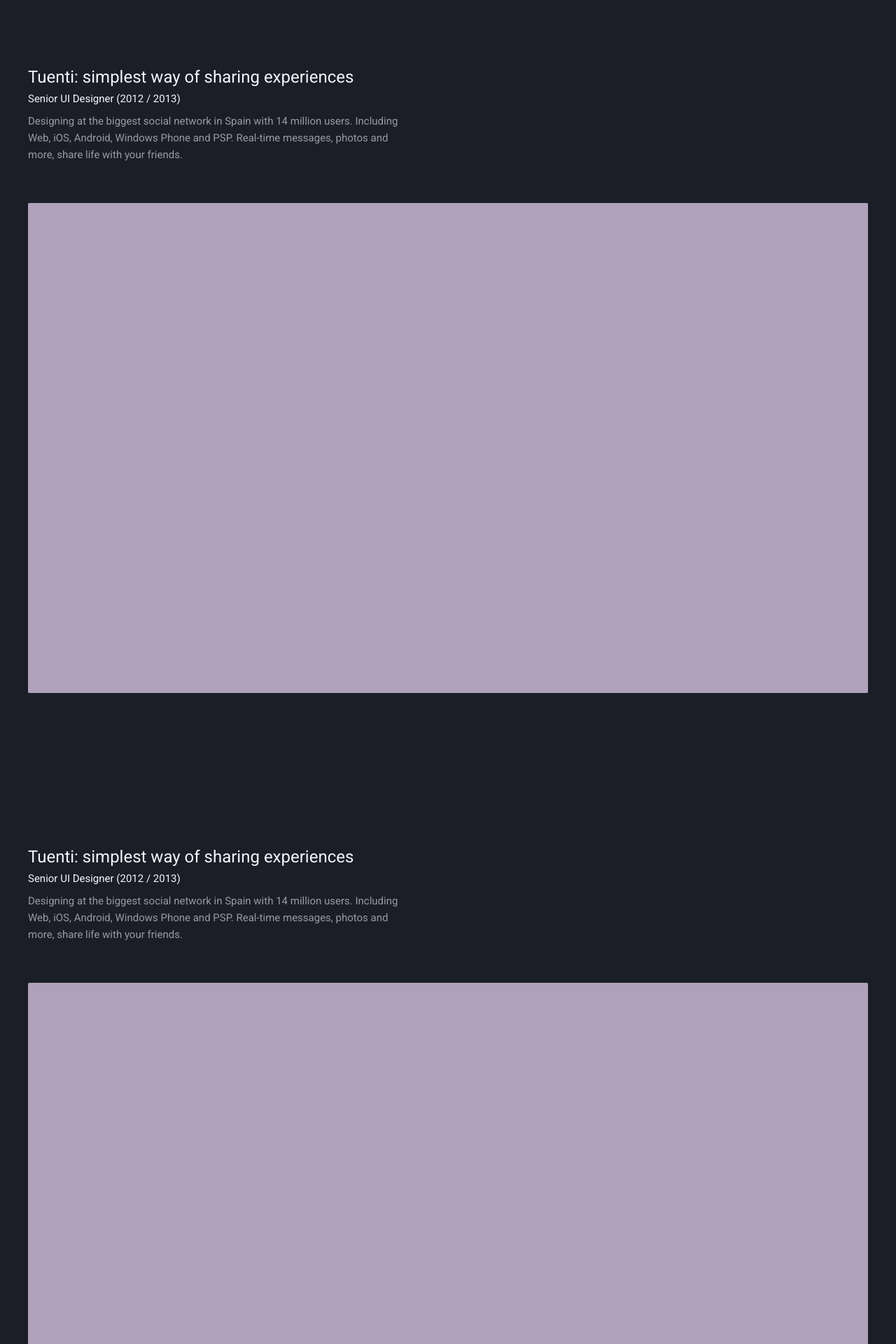
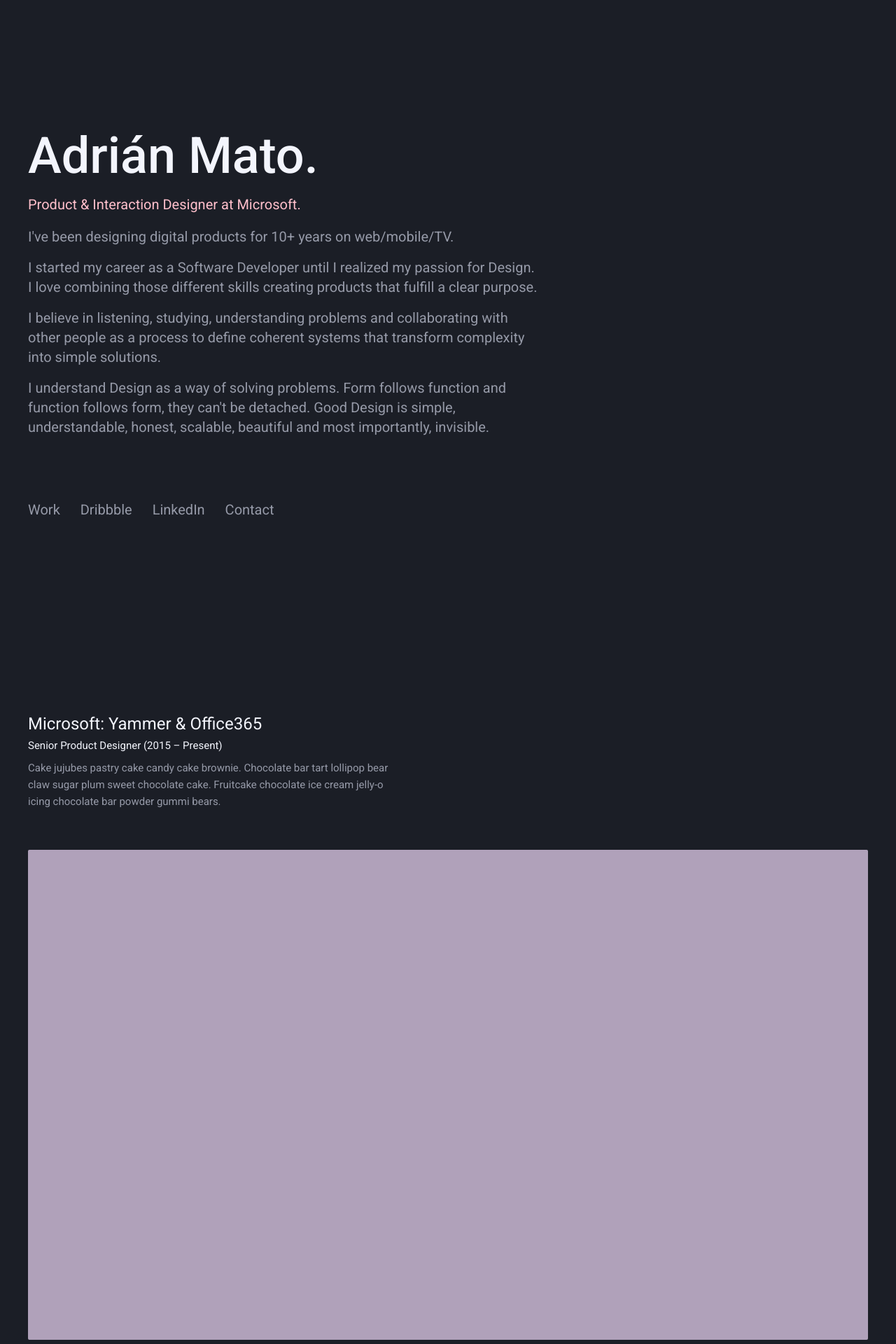
Before and after one commit to adrianmg/adrianmg.github.io, a Jekyll site: the page built from index.md, in a window 1280 px wide. Shown: the top 1920 px of the page at 70% size. Built offline with Jekyll 4.4.1, drawn with Linux system fonts in a browser that asks for light colours; nearby versions of some CDN libraries; some of the changed text lies outside the part shown.

Commit message:
Added bio intro description

```diff
--- a/_includes/projects.html
+++ b/_includes/projects.html
@@ -3,15 +3,31 @@
 
 <div class="projects-grid">
 
-	<!-- Project -->
+	<!-- Project Microsoft Yammer -->
 	<div class="projects-grid__project">
 		<div class="projects-grid__project-description">
-			<h2>Tuenti: simplest way of sharing experiences</h2>
-			<h3>Senior UI Designer (2012 / 2013)</h3>
+			<h2>Microsoft: Yammer & Office365</h2>
+			<h3>Senior Product Designer (2015 – Present)</h3>
 			<p>
-				Designing at the biggest social network in Spain with 14 million users.
-				Including Web, iOS, Android, Windows Phone and PSP.
-				Real-time messages, photos and more, share life with your friends.
+				Cake jujubes pastry cake candy cake brownie. Chocolate bar tart lollipop
+				bear claw sugar plum sweet chocolate cake. Fruitcake chocolate ice cream
+				jelly-o icing chocolate bar powder gummi bears.
+			</p>
+		</div>
+		<a class="projects-grid__project-preview" href="#">
+			<img src="{{ "/projects/00-preview.png" | relative_url }}">
+		</a>
+	</div>
+
+	<!-- Project Fever -->
+	<div class="projects-grid__project">
+		<div class="projects-grid__project-description">
+			<h2>Fever: the social event discovery tool</h2>
+			<h3>Head of Product Design (2013 – 2014)</h3>
+			<p>
+				Leading the product, designing and coordinating the engineering team.
+				<br>
+				People discover new events based on purchases from friends and other interesting people, avoiding editorial content.
 			</p>
 		</div>
 		<a class="projects-grid__project-preview" href="#">
@@ -23,7 +39,7 @@
 	<div class="projects-grid__project">
 		<div class="projects-grid__project-description">
 			<h2>Tuenti: simplest way of sharing experiences</h2>
-			<h3>Senior UI Designer (2012 / 2013)</h3>
+			<h3>Senior UI Designer (2012 – 2013)</h3>
 			<p>
 				Designing at the biggest social network in Spain with 14 million users.
 				Including Web, iOS, Android, Windows Phone and PSP.
--- a/_layouts/home.html
+++ b/_layouts/home.html
@@ -3,20 +3,37 @@
   {% include head.html %}
   <body>
 
+    <div class="bio-intro">
 
-    <!-- <div class="home">
-      <div class="home-inner">
-        <h1>{{ site.title}}.</h1>
-        <p>{{ site.description }}<br>I love conceptualizing and executing products that solve real problems.</p>
+      <div class="bio-intro-desc">
+        <h1>Adri&aacute;n Mato.</h1>
+        <h2>Product & Interaction Designer at Microsoft.</h2>
+        <p>
+          I've been designing digital products for 10+ years on web/mobile/TV.
+        </p>
+        <p>
+          I started my career as a Software Developer until I realized my passion for Design.
+          I love combining those different skills creating products that fulfill a clear purpose.
+        </p>
+        <p>
+          I believe in listening, studying, understanding problems and collaborating
+          with other people as a process to define coherent systems that transform complexity into simple solutions.
+        </p>
+        <p>
+          I understand Design as a way of solving problems. Form follows function
+          and function follows form, they can't be detached. Good Design is simple,
+          understandable, honest, scalable, beautiful and most importantly, invisible.
+        </p>
       </div>
-      <ul class="home-menu h-absolute">
-        <li><a href="#projects">Projects</a></li>
-        <li><a href="http://www.linkedin.com/in/adrianmg">Linkedin</a></li>
+
+      <ul class="bio-intro-nav">
+        <li><a href="#projects">Work</a></li>
         <li><a href="http://dribbble.com/adrianmg">Dribbble</a></li>
-        <li><a href="http://tumblr.adrianmato.com/">Devlog</a></li>
+        <li><a href="http://linkedin.com/in/adrianmg">LinkedIn</a></li>
         <li><a href="mailto:hello@adrianmato.com">Contact</a></li>
       </ul>
-    </div> -->
+
+    </div>
 
     {% include projects.html %}
 
--- a/_sass/main.scss
+++ b/_sass/main.scss
@@ -2,19 +2,19 @@
 
 // Define defaults for each variable.
 
-$base-font-family: "Roboto", sans-serif !default;
-$base-font-size:   2.4rem !default;
-$base-font-weight: 400 !default;
-$small-font-size:  $base-font-size * 0.875 !default;
-$base-line-height: 1 !default;
+$base-font-family:  "Roboto", sans-serif !default;
+$base-font-size:    2.4rem !default;
+$base-font-weight:  400 !default;
+$small-font-size:   $base-font-size * 0.875 !default;
+$base-line-height:  1 !default;
 
-$text-color:       #969AA8 !default;
-$background-color: #1B1E26 !default;
-$brand-color:      #FFBFCB !default;
-$title-color:      #F3F5FD !default;
-// $brand-color:      #63b1bf !default;
+$text-color:        #969AA8 !default;
+$background-color:  #1B1E26 !default;
+$brand-color:       #FFBFCB !default;
+$title-color:       #F3F5FD !default;
 
-$base-padding:			3.4em !default;
+$base-padding:      3.4em !default;
+$base-max-width:    120.0rem !default;
 
 // Import partials.
 @import
--- a/_sass/res/_base.scss
+++ b/_sass/res/_base.scss
@@ -63,6 +63,7 @@
  */
 h1, h2, h3 {
   color: $title-color;
+  font-weight: 400;
 }
 
 /**
--- a/_sass/res/_layout.scss
+++ b/_sass/res/_layout.scss
@@ -1,9 +1,78 @@
 /**
  * Basics
  */
+
 body {
-  padding: 0 4.0rem;
+  padding: 0 2.4rem;
+  animation: fadeIn 1.2s;
 }
+
+img {
+  max-width: 100%;
+}
+
+@keyframes fadeIn {
+  from {  opacity:0; }
+  to {    opacity:1; }
+}
+
+
+/**
+ * Bio: intro
+ */
+
+.bio-intro {
+  max-width: $base-max-width;
+  margin: 20vh auto 0;
+  padding-bottom: 20vh;
+  font-size: 2.0rem;
+}
+
+.bio-intro-desc {
+  max-width: 73.2rem;
+}
+
+.bio-intro-desc h1 {
+  font-size: 7.2rem;
+  font-weight: 500;
+  margin-bottom: 1.1rem;
+
+}
+
+.bio-intro-desc h2 {
+  font-size: 2.0rem;
+  line-height: 3.2rem;
+  color: $brand-color;
+  margin-bottom: 1.6rem;
+}
+
+.bio-intro-desc p {
+  line-height: 2.8rem;
+  margin-bottom: 1.6rem
+}
+
+/**
+ * Bio: navigation
+ */
+
+.bio-intro-nav {
+  margin-top: 7.6rem;
+  display: inline-block;
+}
+
+.bio-intro-nav li {
+  display: inline-block;
+  margin-right: 2.4rem;
+}
+
+.bio-intro-nav a {
+  color: $text-color;
+  text-decoration: none;
+}
+.bio-intro-nav a:hover {
+  color: $brand-color;
+}
+
 
 /**
  * Projects Grid
@@ -11,7 +80,7 @@
 
 .projects-grid {
   display: grid;
-  max-width: 120.0rem;
+  max-width: $base-max-width;
   grid-row-gap: 22.0rem;
   margin: 9.6rem auto 0;
 }
@@ -24,14 +93,12 @@
 }
 
 .projects-grid__project-description h2 {
-  font-size: 2.4rem;
+  font-size: $base-font-size;
   line-height: 2.8rem;
-  font-weight: 400;
   margin-bottom: .7rem;
 }
 
 .projects-grid__project-description h3 {
-  font-weight: 400;
   font-size: 1.5rem;
   line-height: 2.0rem;
   margin-bottom: 1.0rem;
@@ -50,7 +117,7 @@
 }
 
 .projects-grid__project-preview:hover img {
-  opacity: .8;
+  opacity: .85;
   transform: translateY(-.6%);
 }
 
@@ -76,47 +143,10 @@
 
 
 
-/**
- * Projects
- */
-.projects {
-  margin-top: 9.6rem;
-  padding-top: 4.0rem;
-}
-.project {
-  margin-bottom: 16.1rem;
-  padding: 0 $base-padding;
-  // padding: 0 5.7%;
-}
-.project-description {
-  max-width: 54.0rem;
-  margin-bottom: 5.7rem;
-  font-size: 1.5rem;
-  line-height: 2.4rem;
-}
-.project-description h2{
-  font-size: 2.4rem;
-  line-height: 2.8rem;
-  font-weight: 400;
-  margin-bottom: .7rem;
-}
-.project-description h3{
-  font-weight: 400;
-  font-size: 1.5rem;
-  line-height: 2.0rem;
-  margin-bottom: 1.0rem;
-}
-.image-container {
-  width: 100%;
-  margin: 0 auto;
-  text-align: center;
-}
-img { width: 100%; }
 
 
-/**
- * Media queries
- */
+
+
 // @media (max-width: 768px) {
 //   body {
 //     font-size: 1.8rem;
```
